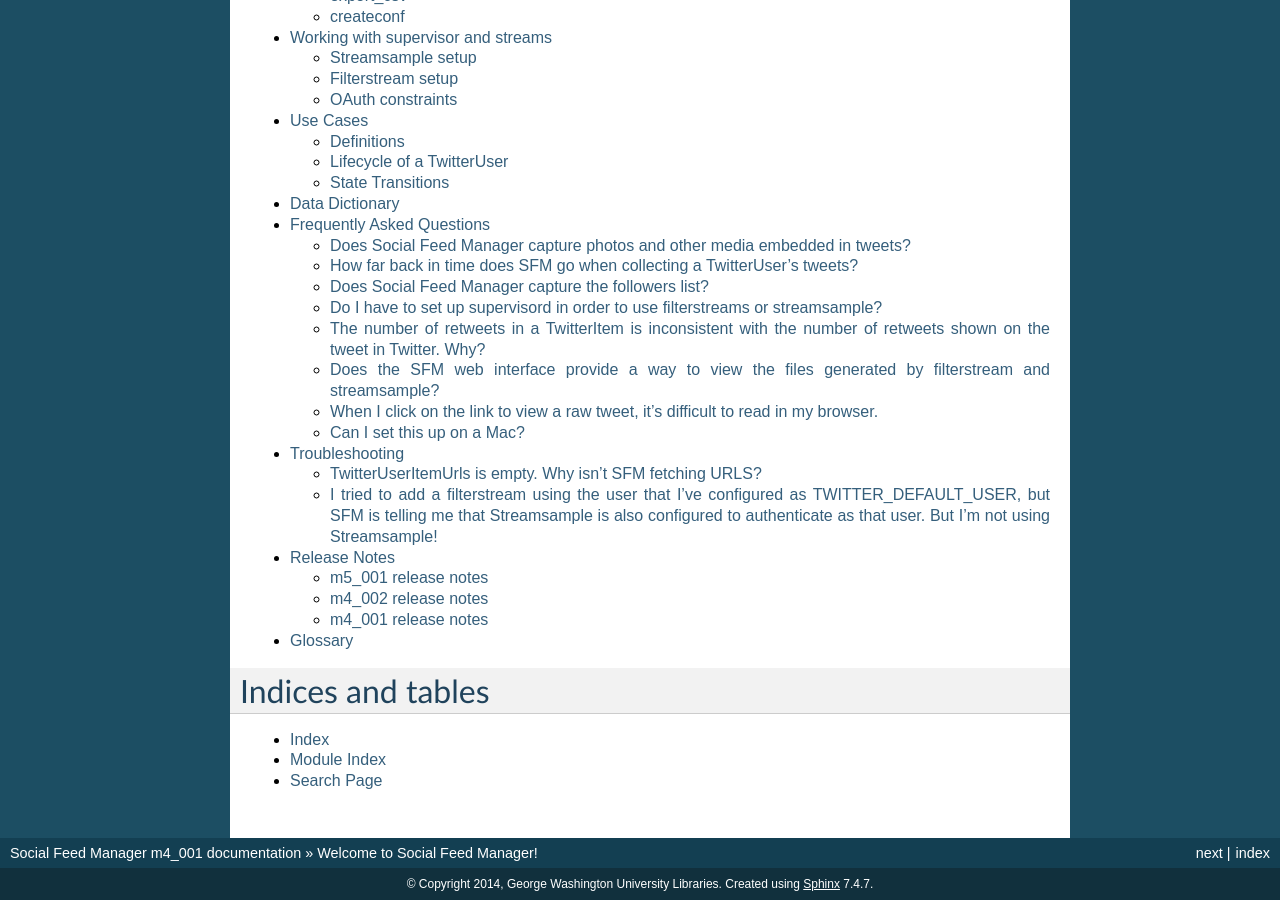
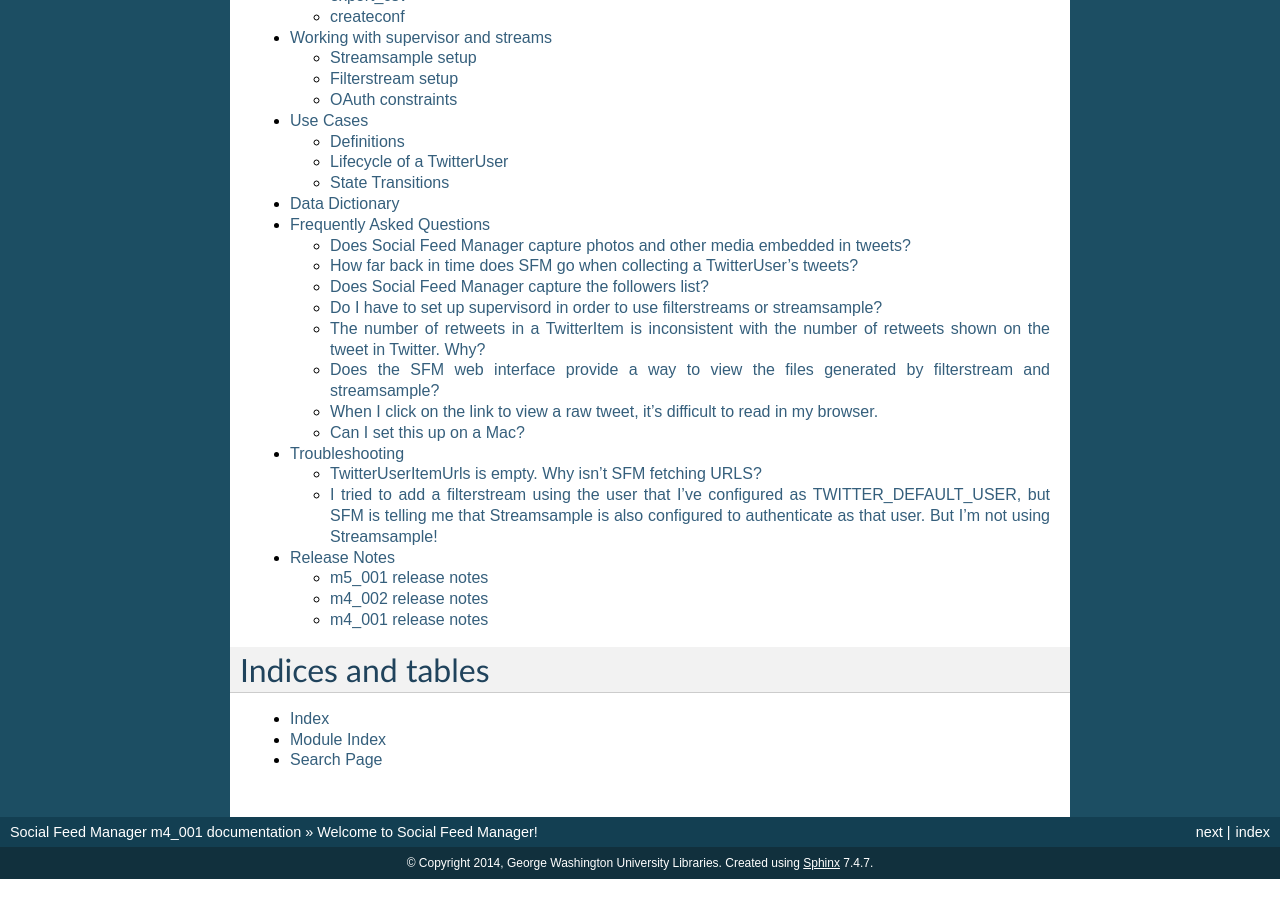
Before and after one commit to gwu-libraries/social-feed-manager, a Sphinx documentation site: the page built from docs/index.rst, in a window 1280 px wide and 900 px high, scrolled down 861 px. Built offline with Sphinx 7.4.7, drawn with Linux system fonts in a browser that asks for light colours; after the commit the page ends 1740 px from its top, so only the background shows below that.

Commit message:
removed glossary, refs #194

```diff
--- a/docs/glossary.rst
+++ /dev/null
@@ -1,6 +0,0 @@
-.. Social Feed Manager Glossary
-
-Glossary
-========
-
-Content here.
--- a/docs/index.rst
+++ b/docs/index.rst
@@ -27,7 +27,6 @@
    Frequently Asked Questions <faq>
    Troubleshooting <troubleshooting>
    Release Notes <release_notes>
-   Glossary <glossary>
 
 
 
```
